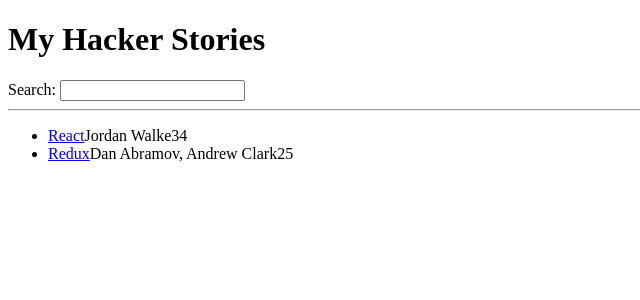
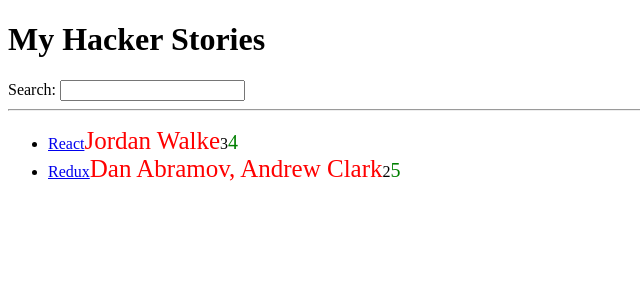
Before and after one commit to Asieertxo/React, a React (Create React App) app: page / in a window 1280 px wide. Shown: the top 300 px of the page, without its empty margins (0-640 px from the left). Built offline with nearby package versions, Linux system fonts and the light colour scheme.

Commit message:
Añadir estilos

```diff
--- a/package.json
+++ b/package.json
@@ -34,5 +34,8 @@
       "last 1 firefox version",
       "last 1 safari version"
     ]
+  },
+  "devDependencies": {
+    "sass": "^1.47.0"
   }
 }
--- a/src/components/Item.js
+++ b/src/components/Item.js
@@ -1,13 +1,20 @@
+import "./Item.scss"
+
 function Item(props){
   const item = props.item;/*Recibimos los datos*/
+
+  const pointsStyle = {/*Ponemos estilos a points*/
+    color: "green",
+    fontSize: "20px"
+  }
     return(
       <>
         <span>
           <a href={item.url}>{item.title}</a>
         </span>
-        <span>{item.author}</span>
+        <span className="item-author">{item.author}</span>
         <span>{item.num_comments}</span>
-        <span>{item.points}</span>
+        <span style={pointsStyle}>{item.points}</span>
     </>
   )
 
--- /dev/null
+++ b/src/components/Item.scss
@@ -0,0 +1,4 @@
+.item-author{
+    color: red;
+    font-size: 25px;
+}
```
Also changed, not shown: 1 other file (tests, documents, lock files or other folders).
